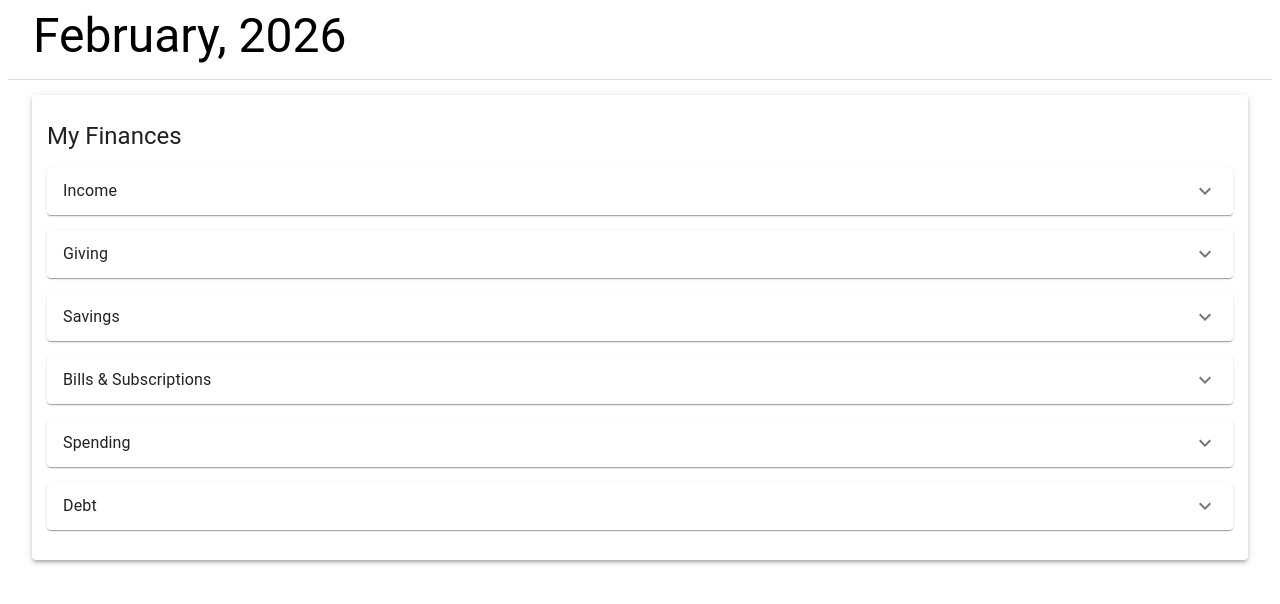
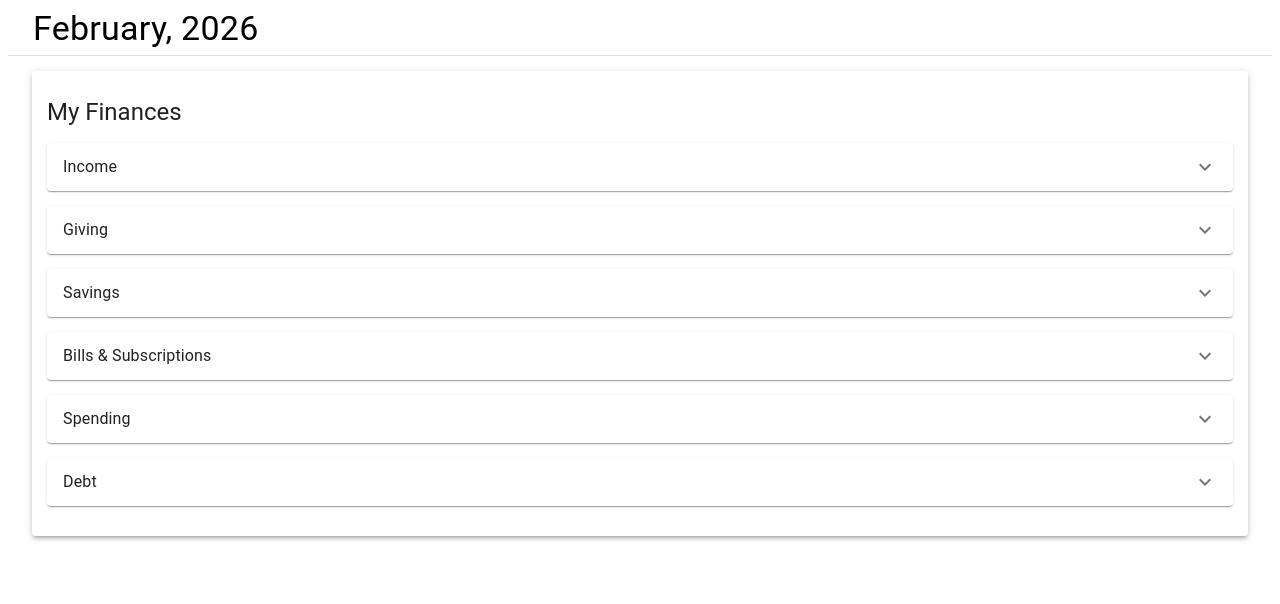
Before and after one commit to aharpt/Budget-App, a React (Vite) app: page / in a window 1280 px wide. Shown: the top 604 px of the page. Built offline with nearby package versions, Linux system fonts and the light colour scheme.

Commit message:
Small Header adjustments

```diff
--- a/src/components/Header.tsx
+++ b/src/components/Header.tsx
@@ -12,7 +12,7 @@ const Header = () : JSX.Element => {
 
     return (
         <>
-            <Typography component="h3" variant="h3" sx={{padding: '0 25px 15px 25px'}}>{renderDate()}</Typography>
+            <Typography component="h4" variant="h4" sx={{padding: '0 25px 5px 25px'}}>{renderDate()}</Typography>
             <Divider />
         </>
     );
```
